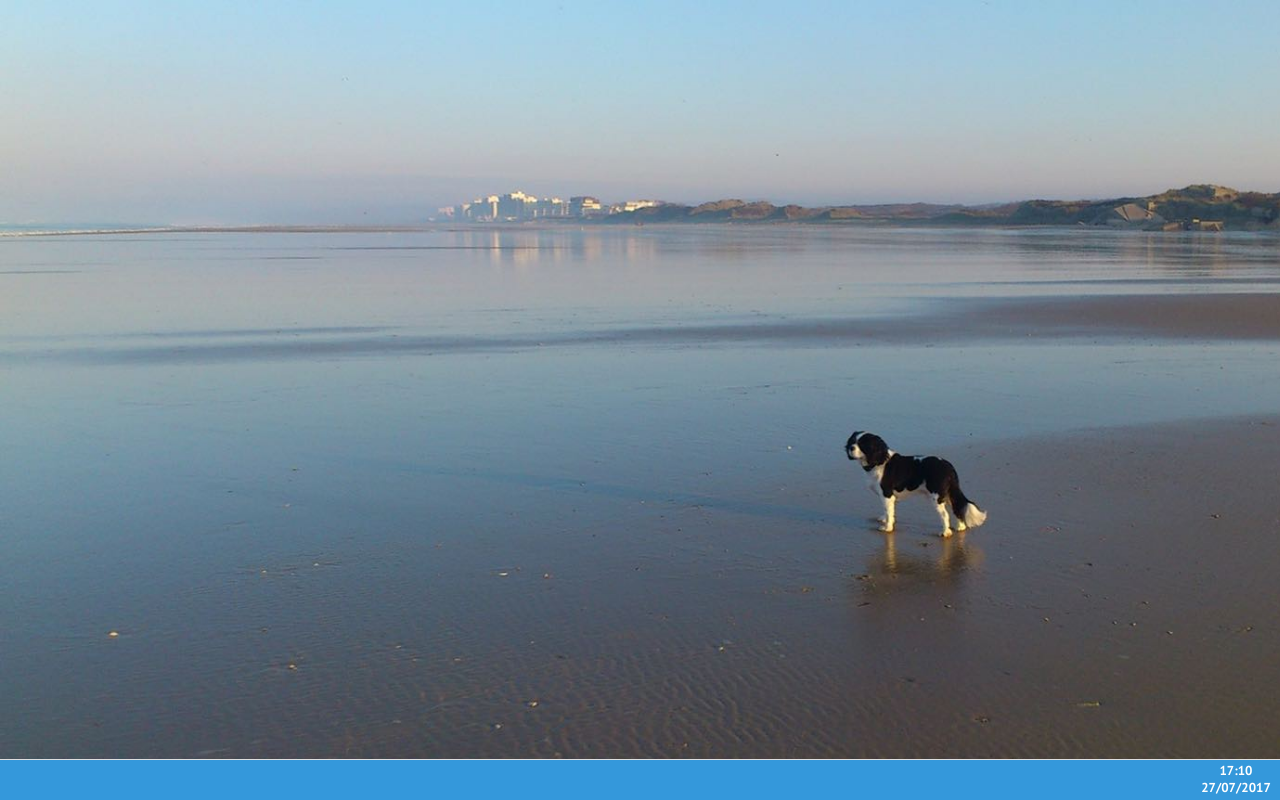
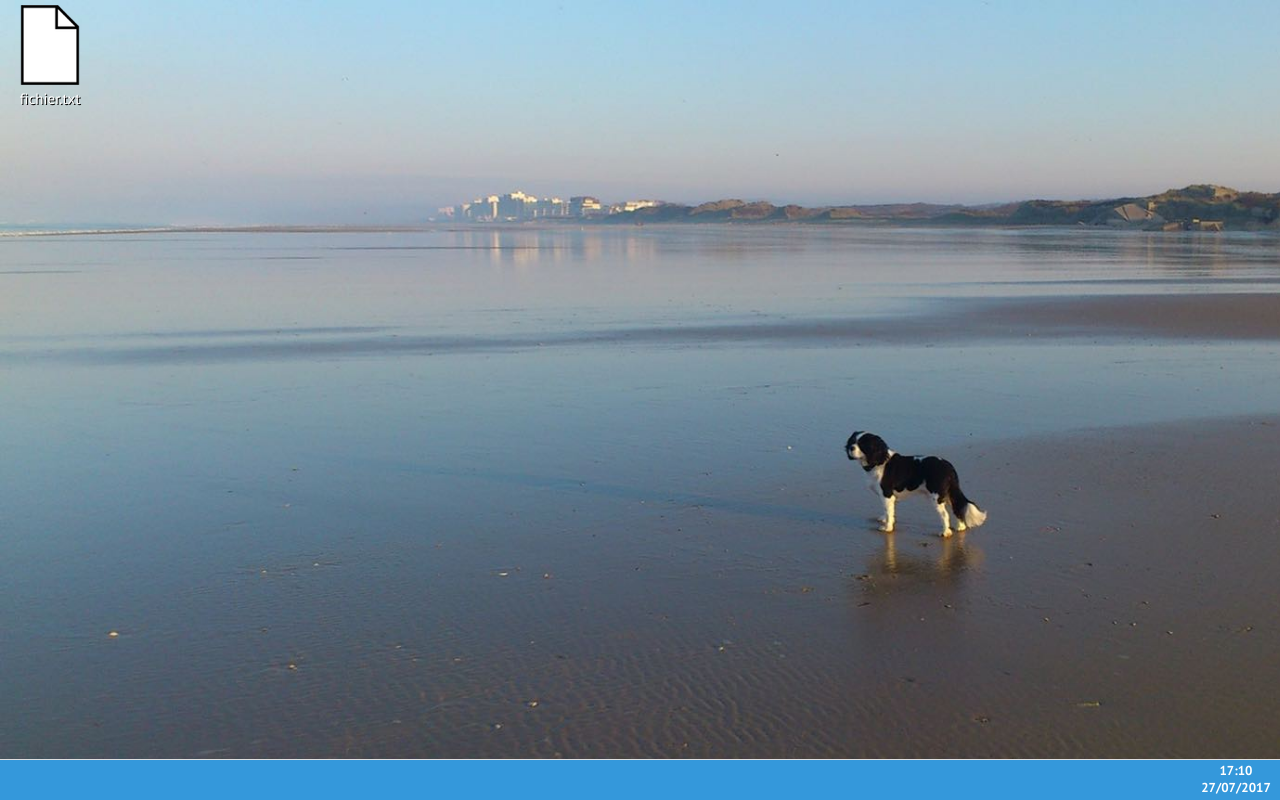
Before and after one commit to JTEPIX/1024pix.github.io, a plain HTML site: page proprietes.html in a window 1280 px wide. Drawn offline with Linux system fonts and the light colour scheme.

Commit message:
Modifications pour suivre les améliorations de la lib pix

```diff
--- a/proprietes.html
+++ b/proprietes.html
@@ -15,19 +15,25 @@
       webix.ready(function() {
         webix.ui({
           view:"pixDesktop",
-          data:[{id:"fichier", name:"fichier.txt", img:"file.png"}],
-          open: function(id) {
-            if (id === "fichier") {
-              $$('content').open();
+          items:[{id:"file", name:"fichier.txt", image:"file.png"}],
+          background:"images/benji.jpg",
+          taskbar:true,
+          contextMenu:{
+            items:[{value:"Propriétés", id:"menu1"}, {value:"Supprimer", id:"menu2"}],
+            click: {
+              menu1: function(e, context) {
+                $$('properties').open();
+              },
+              menu2: function(e, context) {
+                $$('pixDesktopItems').clearAll();
+              }
             }
-          },
-          background:"images/benji.jpg",
-          taskbar:true
+          }
         });
 
         webix.ui({
           view:"pixWindow",
-          id:"content",
+          id:"file_window",
           label:"fichier.txt",
           icon:"file",
           body:{
@@ -79,23 +85,6 @@
           }
         });
 
-        webix.ui({
-          view:"contextmenu",
-          id:"cmenu",
-          data:[{value:"Propriétés", id:"menu1"}, {value:"Supprimer", id:"menu2"}],
-            on:{
-              onItemClick:function(id, e){
-                if (id == "menu2") {
-                  $$('files').clearAll();
-                } else if (id == "menu1") {
-                  $$('properties').open();
-                }
-              }
-          }
-        });
-
-        $$("cmenu").attachTo($$("pixDesktopItems"));
-
       });
   </script>
 </body>
```
Also changed, not shown: clic.html (+2 -7 lines).
